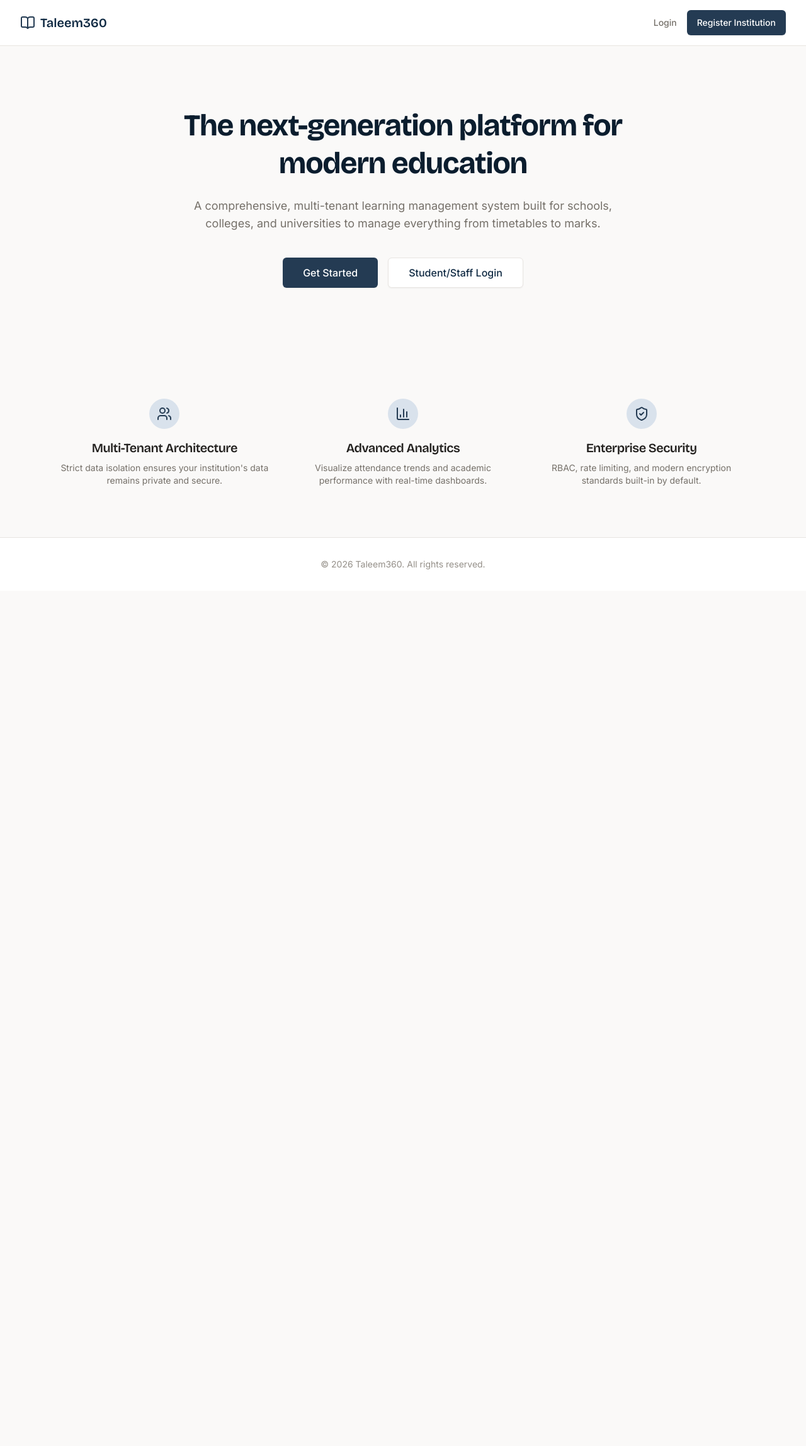
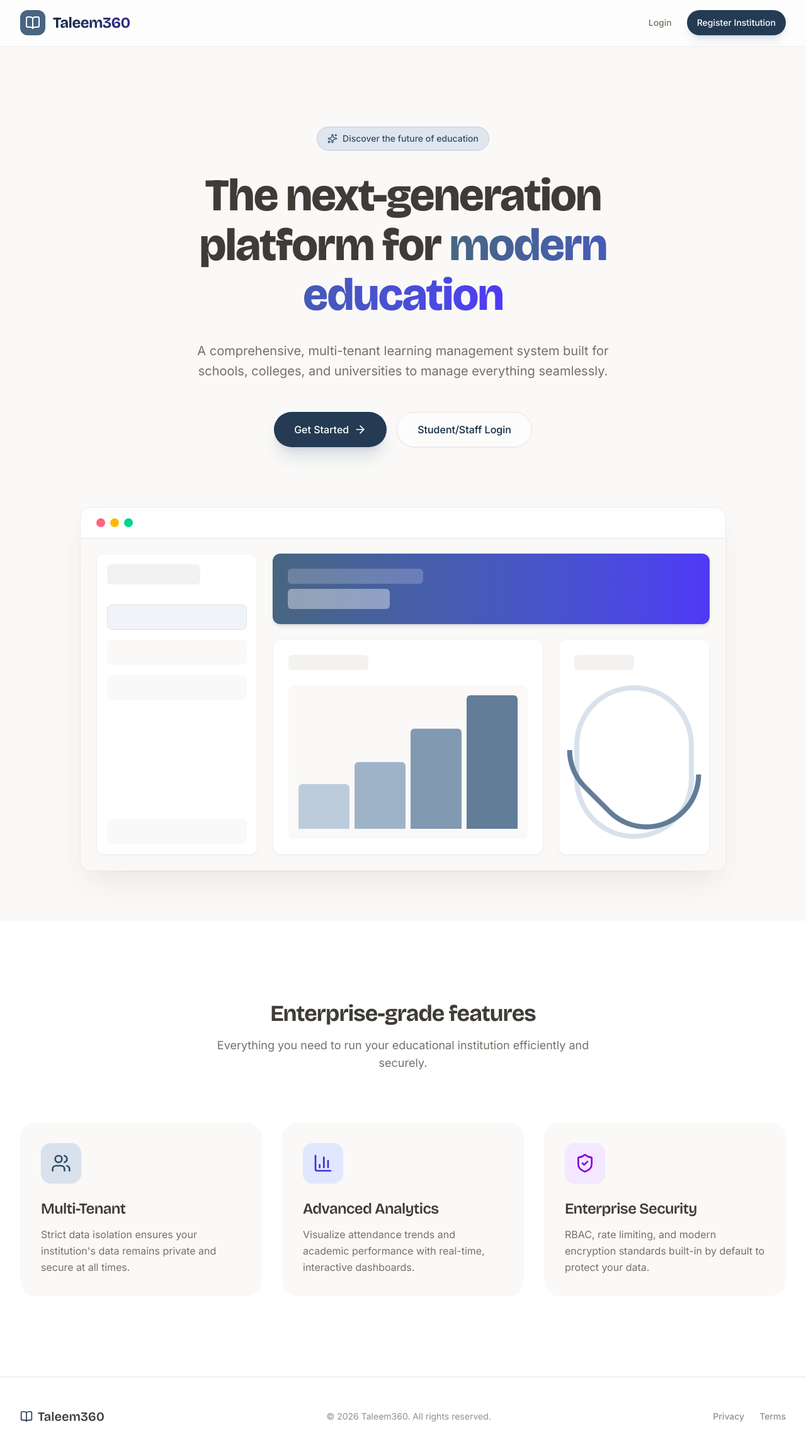
Before and after one commit to MrHussnainAhmad/LMS, a Next.js app: page / in a window 1280 px wide. Shown: the top 2296 px of the page at 63% size. Before the commit the page ends 938 px from the top, so only its background shows below. Built offline with nearby package versions, Linux system fonts and the light colour scheme.

Commit message:
updated home

```diff
--- a/src/app/(public)/page.tsx
+++ b/src/app/(public)/page.tsx
@@ -1,72 +1,180 @@
+import { Metadata } from "next";
 import Link from "next/link";
 import { Button } from "@/components/ui/button";
-import { BookOpen, Users, BarChart3, ShieldCheck } from "lucide-react";
+import { BookOpen, Users, BarChart3, ShieldCheck, ArrowRight, Sparkles } from "lucide-react";
+
+export const metadata: Metadata = {
+  title: "Taleem360 | Modern Educational Platform",
+  description: "A comprehensive, multi-tenant learning management system built for schools, colleges, and universities.",
+  keywords: ["LMS", "Education", "School Management", "Taleem360", "Student Portal"],
+  openGraph: {
+    title: "Taleem360 | Modern Educational Platform",
+    description: "The next-generation platform for modern education.",
+    type: "website",
+  },
+};
 
 export default function LandingPage() {
   return (
-    <div className="flex flex-col min-h-screen">
-      <header className="flex items-center justify-between px-8 py-4 border-b border-border bg-surface">
-        <div className="flex items-center gap-2">
-          <BookOpen className="h-6 w-6 text-brand-800" />
-          <span className="font-display font-semibold text-xl text-brand-900">Taleem360</span>
+    <div className="flex flex-col min-h-screen bg-stone-50 selection:bg-brand-500 selection:text-white relative overflow-hidden">
+      {/* Decorative Background */}
+      <div className="fixed inset-0 pointer-events-none -z-10 flex justify-center items-center">
+        <div className="absolute top-[-20%] left-[-10%] w-[50%] h-[50%] rounded-full bg-brand-300/20 blur-[120px]"></div>
+        <div className="absolute bottom-[-20%] right-[-10%] w-[50%] h-[50%] rounded-full bg-indigo-300/20 blur-[120px]"></div>
+      </div>
+
+      <header className="sticky top-0 z-50 flex items-center justify-between px-8 py-4 backdrop-blur-xl bg-white/70 border-b border-white/20 shadow-sm transition-all duration-300">
+        <div className="flex items-center gap-3 group cursor-pointer">
+          <div className="bg-brand-600 p-2 rounded-xl group-hover:bg-brand-700 group-hover:scale-105 transition-all shadow-sm">
+            <BookOpen className="h-6 w-6 text-white" />
+          </div>
+          <span className="font-display font-bold text-2xl bg-gradient-to-r from-brand-900 to-indigo-900 bg-clip-text text-transparent tracking-tight">Taleem360</span>
         </div>
-        <div className="flex items-center gap-4">
-          <Link href="/login" className="text-sm font-medium text-stone-600 hover:text-brand-900">
+        <nav className="flex items-center gap-6">
+          <Link href="/login" className="text-sm font-medium text-stone-600 hover:text-brand-900 transition-colors">
             Login
           </Link>
-          <Button asChild>
+          <Button asChild className="rounded-full shadow-lg shadow-brand-500/20 hover:shadow-brand-500/40 hover:-translate-y-0.5 transition-all">
             <Link href="/register">Register Institution</Link>
           </Button>
-        </div>
+        </nav>
       </header>
 
-      <main className="flex-1">
-        <section className="py-24 px-8 text-center bg-stone-50">
-          <h1 className="text-5xl font-display font-bold text-brand-950 mb-6 max-w-3xl mx-auto leading-tight">
-            The next-generation platform for modern education
+      <main className="flex-1 flex flex-col items-center">
+        {/* Hero Section */}
+        <section className="relative w-full max-w-7xl mx-auto px-8 pt-32 pb-20 flex flex-col items-center text-center">
+          <div className="inline-flex items-center gap-2 px-4 py-2 rounded-full bg-brand-100/80 text-brand-700 text-sm font-medium mb-8 border border-brand-200 backdrop-blur-sm hover:bg-brand-100 transition-colors shadow-sm cursor-pointer hover:scale-105">
+            <Sparkles className="h-4 w-4" />
+            <span>Discover the future of education</span>
+          </div>
+
+          <h1 className="text-5xl md:text-7xl font-display font-extrabold text-stone-900 mb-8 max-w-4xl mx-auto leading-[1.1] tracking-tight">
+            The next-generation platform for <span className="text-transparent bg-clip-text bg-gradient-to-r from-brand-600 to-indigo-600">modern education</span>
           </h1>
-          <p className="text-lg text-stone-600 max-w-2xl mx-auto mb-10">
-            A comprehensive, multi-tenant learning management system built for schools, colleges, and universities to manage everything from timetables to marks.
+
+          <p className="text-xl text-stone-600 max-w-2xl mx-auto mb-12 leading-relaxed">
+            A comprehensive, multi-tenant learning management system built for schools, colleges, and universities to manage everything seamlessly.
           </p>
-          <div className="flex justify-center gap-4">
-            <Button size="lg" asChild>
-              <Link href="/register">Get Started</Link>
+
+          <div className="flex flex-col sm:flex-row justify-center gap-4 w-full sm:w-auto">
+            <Button size="lg" className="rounded-full h-14 px-8 text-base shadow-xl shadow-brand-500/20 hover:shadow-brand-500/40 hover:-translate-y-1 transition-all group" asChild>
+              <Link href="/register">
+                Get Started <ArrowRight className="ml-2 h-5 w-5 group-hover:translate-x-1 transition-transform" />
+              </Link>
             </Button>
-            <Button size="lg" variant="outline" asChild>
+            <Button size="lg" variant="outline" className="rounded-full h-14 px-8 text-base bg-white/50 backdrop-blur-sm border-stone-200 hover:bg-white hover:border-stone-300 hover:shadow-md transition-all" asChild>
               <Link href="/login">Student/Staff Login</Link>
             </Button>
           </div>
+
+          {/* Dashboard Preview Mockup */}
+          <div className="mt-24 relative w-full max-w-5xl rounded-2xl overflow-hidden shadow-2xl shadow-stone-900/10 border border-white/60 ring-1 ring-stone-900/5 group hover:shadow-brand-900/20 hover:-translate-y-2 transition-all duration-500">
+             <div className="w-full aspect-[16/9] bg-[#faf9f8] flex flex-col">
+               {/* Window Controls */}
+               <div className="h-12 border-b border-stone-200 flex items-center px-6 gap-2 bg-white/80 backdrop-blur-md">
+                 <div className="w-3.5 h-3.5 rounded-full bg-rose-400"></div>
+                 <div className="w-3.5 h-3.5 rounded-full bg-amber-400"></div>
+                 <div className="w-3.5 h-3.5 rounded-full bg-emerald-400"></div>
+               </div>
+               {/* Mock UI */}
+               <div className="flex-1 flex p-6 gap-6">
+                 {/* Sidebar */}
+                 <div className="w-64 bg-white rounded-xl shadow-sm border border-stone-100 hidden md:flex flex-col gap-4 p-4">
+                    <div className="h-8 w-2/3 bg-stone-100 rounded-md mb-4"></div>
+                    <div className="h-10 w-full bg-brand-50 rounded-lg border border-brand-100"></div>
+                    <div className="h-10 w-full bg-stone-50 rounded-lg"></div>
+                    <div className="h-10 w-full bg-stone-50 rounded-lg"></div>
+                    <div className="h-10 w-full bg-stone-50 rounded-lg mt-auto"></div>
+                 </div>
+                 {/* Main Content */}
+                 <div className="flex-1 flex flex-col gap-6">
+                   <div className="h-28 w-full bg-gradient-to-r from-brand-600 to-indigo-600 rounded-xl shadow-md p-6 flex flex-col justify-center">
+                      <div className="h-6 w-1/3 bg-white/20 rounded-md mb-2"></div>
+                      <div className="h-8 w-1/4 bg-white/40 rounded-md"></div>
+                   </div>
+                   <div className="flex-1 flex gap-6">
+                     <div className="flex-[2] bg-white rounded-xl shadow-sm border border-stone-100 p-6 flex flex-col gap-4">
+                        <div className="h-6 w-1/3 bg-stone-100 rounded-md mb-2"></div>
+                        <div className="flex-1 bg-stone-50 rounded-lg flex items-end p-4 gap-2">
+                           <div className="flex-1 bg-brand-200 rounded-t-md h-1/3"></div>
+                           <div className="flex-1 bg-brand-300 rounded-t-md h-1/2"></div>
+                           <div className="flex-1 bg-brand-400 rounded-t-md h-3/4"></div>
+                           <div className="flex-1 bg-brand-500 rounded-t-md h-full"></div>
+                        </div>
+                     </div>
+                     <div className="flex-1 bg-white rounded-xl shadow-sm border border-stone-100 p-6 flex flex-col gap-4">
+                        <div className="h-6 w-1/2 bg-stone-100 rounded-md mb-2"></div>
+                        <div className="flex-1 rounded-full border-8 border-brand-100 relative">
+                           <div className="absolute inset-0 rounded-full border-8 border-brand-500 border-t-transparent border-r-transparent -rotate-45"></div>
+                        </div>
+                     </div>
+                   </div>
+                 </div>
+               </div>
+             </div>
+          </div>
         </section>
 
-        <section className="py-20 px-8 max-w-6xl mx-auto">
-          <div className="grid md:grid-cols-3 gap-12">
-            <div className="flex flex-col items-center text-center">
-              <div className="h-12 w-12 rounded-full bg-brand-100 flex items-center justify-center mb-4">
-                <Users className="h-6 w-6 text-brand-800" />
-              </div>
-              <h3 className="text-xl font-display font-semibold mb-2">Multi-Tenant Architecture</h3>
-              <p className="text-stone-600 text-sm">Strict data isolation ensures your institution's data remains private and secure.</p>
+        {/* Features Section */}
+        <section className="w-full py-32 px-8 bg-white relative">
+          <div className="max-w-7xl mx-auto">
+            <div className="text-center mb-20">
+              <h2 className="text-4xl font-display font-bold text-stone-900 mb-4">Enterprise-grade features</h2>
+              <p className="text-lg text-stone-600 max-w-2xl mx-auto">Everything you need to run your educational institution efficiently and securely.</p>
             </div>
-            <div className="flex flex-col items-center text-center">
-              <div className="h-12 w-12 rounded-full bg-brand-100 flex items-center justify-center mb-4">
-                <BarChart3 className="h-6 w-6 text-brand-800" />
-              </div>
-              <h3 className="text-xl font-display font-semibold mb-2">Advanced Analytics</h3>
-              <p className="text-stone-600 text-sm">Visualize attendance trends and academic performance with real-time dashboards.</p>
-            </div>
-            <div className="flex flex-col items-center text-center">
-              <div className="h-12 w-12 rounded-full bg-brand-100 flex items-center justify-center mb-4">
-                <ShieldCheck className="h-6 w-6 text-brand-800" />
-              </div>
-              <h3 className="text-xl font-display font-semibold mb-2">Enterprise Security</h3>
-              <p className="text-stone-600 text-sm">RBAC, rate limiting, and modern encryption standards built-in by default.</p>
+            <div className="grid md:grid-cols-3 gap-8">
+              {/* Feature 1 */}
+              <article className="group relative p-8 rounded-3xl bg-stone-50 hover:bg-white border border-transparent hover:border-brand-100 hover:shadow-2xl hover:shadow-brand-900/5 transition-all duration-500">
+                <div className="absolute inset-0 bg-gradient-to-br from-brand-50 to-transparent opacity-0 group-hover:opacity-100 transition-opacity rounded-3xl"></div>
+                <div className="relative">
+                  <div className="h-16 w-16 rounded-2xl bg-brand-100 flex items-center justify-center mb-6 group-hover:scale-110 group-hover:-rotate-3 group-hover:bg-brand-600 transition-all duration-300 shadow-sm">
+                    <Users className="h-8 w-8 text-brand-700 group-hover:text-white transition-colors" />
+                  </div>
+                  <h3 className="text-2xl font-display font-semibold mb-3 text-stone-900">Multi-Tenant</h3>
+                  <p className="text-stone-600 leading-relaxed">Strict data isolation ensures your institution's data remains private and secure at all times.</p>
+                </div>
+              </article>
+              {/* Feature 2 */}
+              <article className="group relative p-8 rounded-3xl bg-stone-50 hover:bg-white border border-transparent hover:border-indigo-100 hover:shadow-2xl hover:shadow-indigo-900/5 transition-all duration-500">
+                <div className="absolute inset-0 bg-gradient-to-br from-indigo-50 to-transparent opacity-0 group-hover:opacity-100 transition-opacity rounded-3xl"></div>
+                <div className="relative">
+                  <div className="h-16 w-16 rounded-2xl bg-indigo-100 flex items-center justify-center mb-6 group-hover:scale-110 group-hover:rotate-3 group-hover:bg-indigo-600 transition-all duration-300 shadow-sm">
+                    <BarChart3 className="h-8 w-8 text-indigo-700 group-hover:text-white transition-colors" />
+                  </div>
+                  <h3 className="text-2xl font-display font-semibold mb-3 text-stone-900">Advanced Analytics</h3>
+                  <p className="text-stone-600 leading-relaxed">Visualize attendance trends and academic performance with real-time, interactive dashboards.</p>
+                </div>
+              </article>
+              {/* Feature 3 */}
+              <article className="group relative p-8 rounded-3xl bg-stone-50 hover:bg-white border border-transparent hover:border-purple-100 hover:shadow-2xl hover:shadow-purple-900/5 transition-all duration-500">
+                <div className="absolute inset-0 bg-gradient-to-br from-purple-50 to-transparent opacity-0 group-hover:opacity-100 transition-opacity rounded-3xl"></div>
+                <div className="relative">
+                  <div className="h-16 w-16 rounded-2xl bg-purple-100 flex items-center justify-center mb-6 group-hover:scale-110 group-hover:-rotate-3 group-hover:bg-purple-600 transition-all duration-300 shadow-sm">
+                    <ShieldCheck className="h-8 w-8 text-purple-700 group-hover:text-white transition-colors" />
+                  </div>
+                  <h3 className="text-2xl font-display font-semibold mb-3 text-stone-900">Enterprise Security</h3>
+                  <p className="text-stone-600 leading-relaxed">RBAC, rate limiting, and modern encryption standards built-in by default to protect your data.</p>
+                </div>
+              </article>
             </div>
           </div>
         </section>
       </main>
 
-      <footer className="py-8 text-center text-stone-500 text-sm border-t border-border bg-surface">
-        &copy; {new Date().getFullYear()} Taleem360. All rights reserved.
+      <footer className="py-12 border-t border-stone-200 bg-white">
+        <div className="max-w-7xl mx-auto px-8 flex flex-col md:flex-row justify-between items-center gap-6">
+          <div className="flex items-center gap-2 group cursor-pointer">
+            <BookOpen className="h-5 w-5 text-brand-800 group-hover:text-brand-600 transition-colors" />
+            <span className="font-display font-semibold text-xl text-stone-900 group-hover:text-brand-900 transition-colors">Taleem360</span>
+          </div>
+          <p className="text-stone-500 text-sm">
+            &copy; {new Date().getFullYear()} Taleem360. All rights reserved.
+          </p>
+          <div className="flex gap-6">
+             <Link href="#" className="text-sm font-medium text-stone-500 hover:text-brand-600 transition-colors">Privacy</Link>
+             <Link href="#" className="text-sm font-medium text-stone-500 hover:text-brand-600 transition-colors">Terms</Link>
+          </div>
+        </div>
       </footer>
     </div>
   );
```
